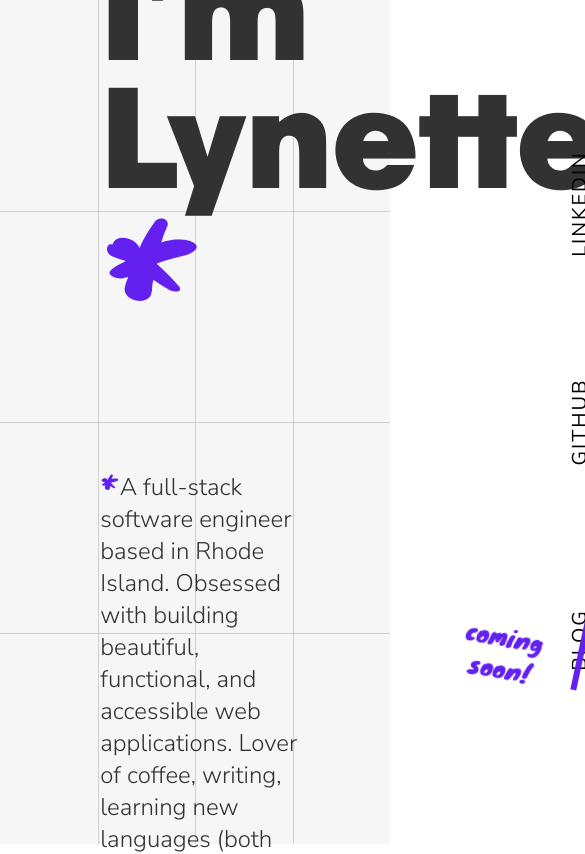
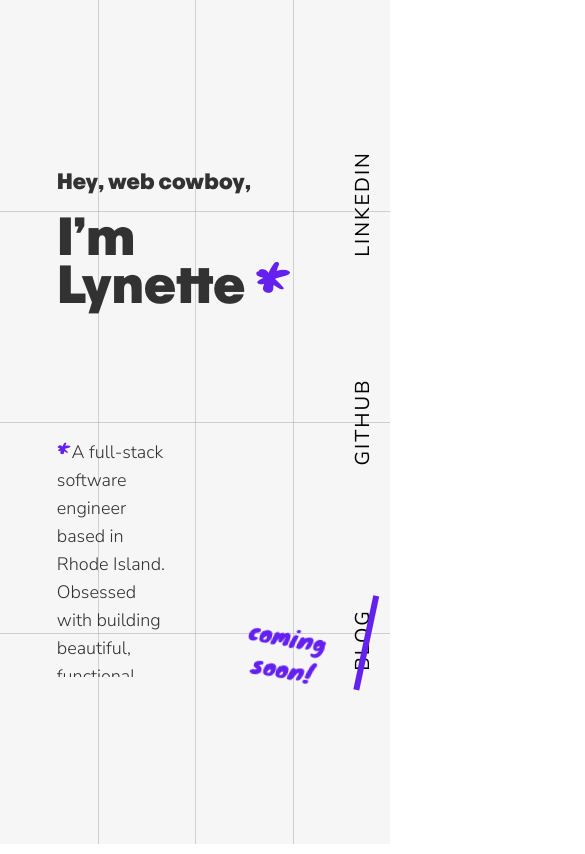
Before and after one commit to lynettelopez/lynette.dev, a SvelteKit app: page / in a window 390 px wide. Shown: the top 854 px of the page, 585 px wide, since content can reach past the window. Built offline with nearby package versions, Linux system fonts and the light colour scheme.

Commit message:
Increase responsiveness on smaller screens

```diff
--- a/src/routes/+page.svelte
+++ b/src/routes/+page.svelte
@@ -1,14 +1,18 @@
 <div class="w-full h-full flex justify-end items-center">
   <div class="w-4/5 space-y-32">
-    <h1 class="font-opti-champion text-black space-y-4">
-      <span class="block text-5xl animate-fade-right">Hey, web cowboy,</span>
-      <span class="inline-block text-9xl animate-fade-right">I'm Lynette</span>
-      <span class="inline-block text-9xl font-knewave text-indigo animate-fade-in animate-delay-500"
-        >*</span
+    <h1 class="space-y-4">
+      <span
+        class="block font-opti-champion text-black text-xl md:text-3xl xl:text-5xl animate-fade-right"
+        >Hey, web cowboy,</span
       >
+      <span
+        class="inline-block font-opti-champion text-black text-5xl md:text-7xl xl:text-9xl animate-fade-right"
+        >I'm Lynette
+        <span class="font-knewave text-indigo animate-fade-in animate-delay-500">*</span>
+      </span>
     </h1>
     <p
-      class="w-2/4 font-nunito-sans font-light text-black text-2xl animate-fade-down animate-delay-700"
+      class="w-2/4 max-h-60 overflow-auto sm:max-h-none sm:overflow-visible font-nunito-sans font-light text-black text-lg md:text-xl xl:text-2xl animate-fade-down animate-delay-700"
     >
       <span class="font-knewave text-indigo">*</span> A full-stack software engineer based in Rhode Island.
       Obsessed with building beautiful, functional, and accessible web applications. Lover of coffee,
```
